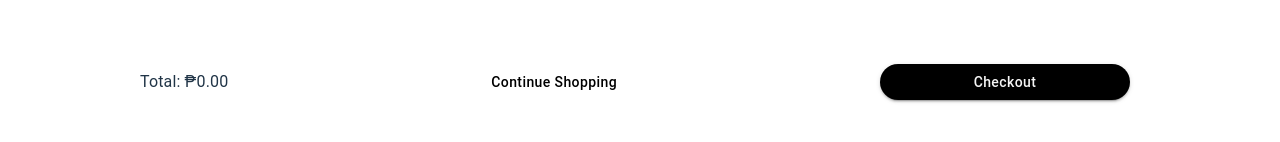
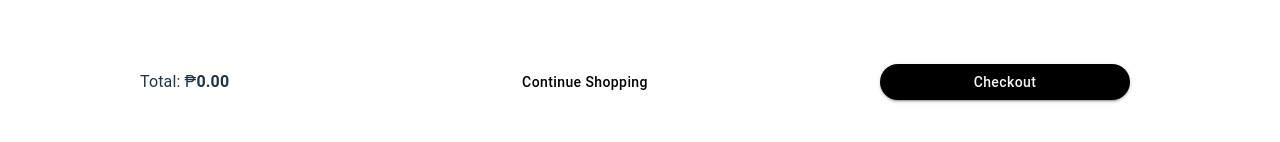
Before and after one commit to kinatulinan/ProjectUkay, a React (Vite) app in the folder UkayFrontend/Ukay/: page /cart in a window 1280 px wide. Shown: the part 592-734 px from the top of the page. Built offline with nearby package versions, Linux system fonts and the light colour scheme.

Commit message:
Smol Updates

```diff
--- a/UkayFrontend/Ukay/src/Cart.jsx
+++ b/UkayFrontend/Ukay/src/Cart.jsx
@@ -184,7 +184,10 @@ export default function Cart({ cartItems, onRemoveItem, onUpdateQuantity }) {
           padding: '10px 0',
         }}
       >
-        <Typography sx={{ fontSize: '16px' }}>Total: ₱{getTotalPrice().toFixed(2)}</Typography>
+        <Typography sx={{ fontSize: '16px', width: '150px', textAlign: 'left'}}>
+          Total: ₱<span style={{ fontWeight: 'bold' }}>
+                    {getTotalPrice().toFixed(2)}
+                </span></Typography>
 
         <Button
           variant="text"
```
Also changed, not shown: 1 other file (tests, documents, lock files or other folders).
